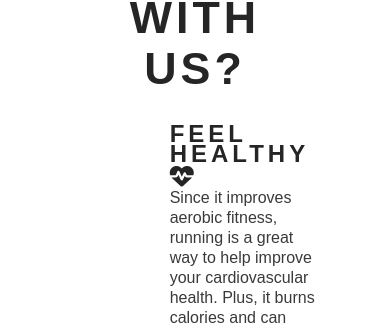
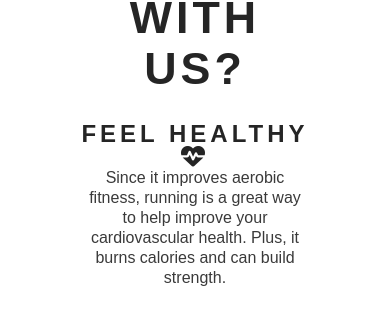
Before and after one commit to Mr-KulwinderSingh/love-running, a plain HTML site: page index.html in a window 390 px wide. Shown: the part 986-1316 px from the top of the page. Drawn offline with Linux system fonts and the light colour scheme.

Commit message:
Add styles for club ethos section on mobile screen

```diff
--- a/assets/css/style.css
+++ b/assets/css/style.css
@@ -306,4 +306,24 @@ footer {
 
     }
 
+    #cover-text {
+        left: 0;
+    }
+
+    .left-about-heading, .right-about-heading {
+        width: inherit;
+    }
+
+    .left-about-heading h2, .right-about-heading h2 {
+
+        width: 100%;
+        text-align: center;
+
+    }
+
+    .left-about-heading p, .right-about-heading p {
+        text-align: center;
+        padding: 0 20px;
+    }
+
 }
```
